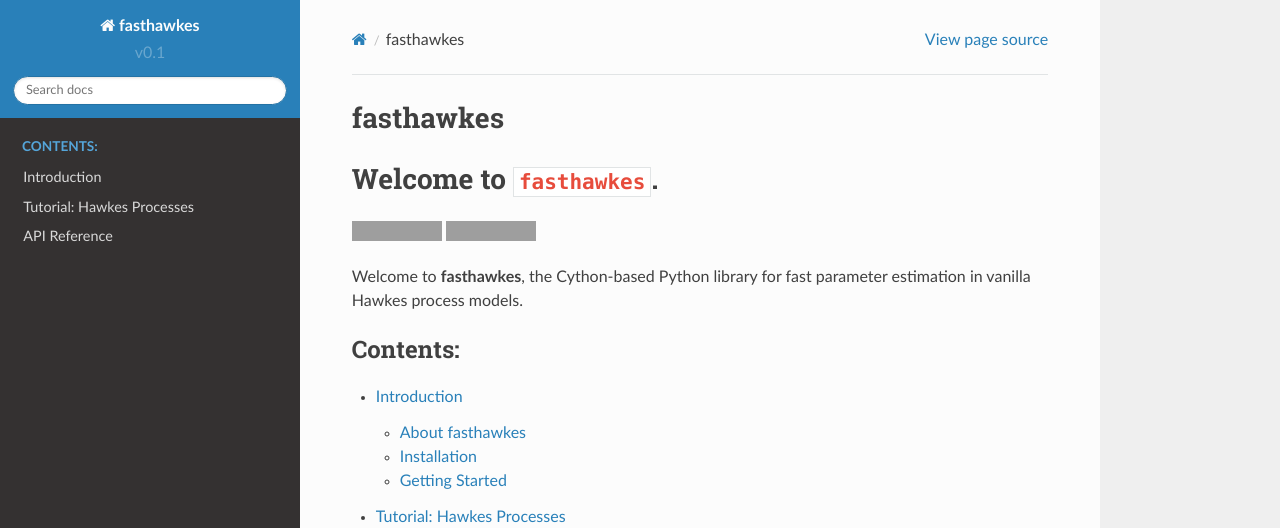
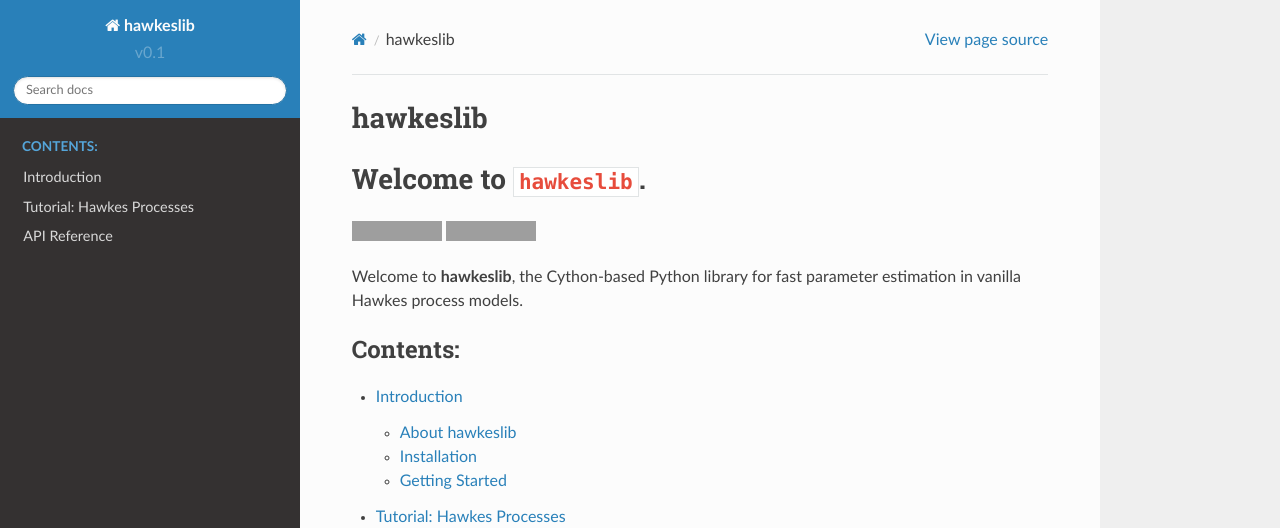
Before and after one commit to canerturkmen/hawkeslib, a Sphinx documentation site: the page built from docs/source/index.rst, in a window 1280 px wide and 1122 px high. Shown: the top 528 px of the window. Built offline with Sphinx 7.4.7 and the Read the Docs theme 2.0.0, drawn with Linux system fonts in a browser that asks for light colours; grey boxes are pictures that could not be loaded.

Commit message:
renamed the library

```diff
--- a/README.markdown
+++ b/README.markdown
@@ -1,9 +1,9 @@
-# Welcome to `fasthawkes`
+# Welcome to `hawkeslib`
 
-[![Build Status](https://travis-ci.org/canerturkmen/fasthawkes.svg?branch=master)](https://travis-ci.org/canerturkmen/fasthawkes)
+[![Build Status](https://travis-ci.org/canerturkmen/hawkeslib.svg?branch=master)](https://travis-ci.org/canerturkmen/hawkeslib)
 [![License: MIT](https://img.shields.io/badge/License-MIT-yellow.svg)](https://opensource.org/licenses/MIT)
 
-`fasthawkes` started with the ambition of having a go-to implementation of plain-vanilla Hawkes processes (HP), i.e. those
+`hawkeslib` started with the ambition of having a go-to implementation of plain-vanilla Hawkes processes (HP), i.e. those
 with factorized triggering kernels with exponential decay functions.
 
 Currently, the following models are available with a unified interface:
--- a/docs/source/conf.py
+++ b/docs/source/conf.py
@@ -19,7 +19,7 @@
 
 # -- Project information -----------------------------------------------------
 
-project = u'fasthawkes'
+project = u'hawkeslib'
 copyright = u'2018, Caner Turkmen'
 author = u'Caner Turkmen'
 
@@ -105,7 +105,7 @@ html_static_path = ['_static']
 # -- Options for HTMLHelp output ---------------------------------------------
 
 # Output file base name for HTML help builder.
-htmlhelp_basename = 'fasthawkesdoc'
+htmlhelp_basename = 'hawkeslibdoc'
 
 
 # -- Options for LaTeX output ------------------------------------------------
@@ -132,7 +132,7 @@ latex_elements = {
 # (source start file, target name, title,
 #  author, documentclass [howto, manual, or own class]).
 latex_documents = [
-    (master_doc, 'fasthawkes.tex', u'fasthawkes Documentation',
+    (master_doc, 'hawkeslib.tex', u'hawkeslib Documentation',
      u'Caner Turkmen', 'manual'),
 ]
 
@@ -142,7 +142,7 @@ latex_documents = [
 # One entry per manual page. List of tuples
 # (source start file, name, description, authors, manual section).
 man_pages = [
-    (master_doc, 'fasthawkes', u'fasthawkes Documentation',
+    (master_doc, 'hawkeslib', u'hawkeslib Documentation',
      [author], 1)
 ]
 
@@ -153,8 +153,8 @@ man_pages = [
 # (source start file, target name, title, author,
 #  dir menu entry, description, category)
 texinfo_documents = [
-    (master_doc, 'fasthawkes', u'fasthawkes Documentation',
-     author, 'fasthawkes', 'One line description of project.',
+    (master_doc, 'hawkeslib', u'hawkeslib Documentation',
+     author, 'hawkeslib', 'One line description of project.',
      'Miscellaneous'),
 ]
 
--- a/docs/source/index.rst
+++ b/docs/source/index.rst
@@ -1,19 +1,19 @@
-.. fasthawkes documentation master file, created by
+.. hawkeslib documentation master file, created by
    sphinx-quickstart on Mon Jul 16 13:23:57 2018.
    You can adapt this file completely to your liking, but it should at least
    contain the root `toctree` directive.
 
-fasthawkes
+hawkeslib
 ==========
 
-Welcome to ``fasthawkes``.
+Welcome to ``hawkeslib``.
 =======
-.. image:: https://travis-ci.org/canerturkmen/fasthawkes.svg?branch=master
-   :target: https://travis-ci.org/canerturkmen/fasthawkes
+.. image:: https://travis-ci.org/canerturkmen/hawkeslib.svg?branch=master
+   :target: https://travis-ci.org/canerturkmen/hawkeslib
 .. image:: https://img.shields.io/badge/License-MIT-yellow.svg
    :target: https://opensource.org/licenses/MIT
 
-Welcome to **fasthawkes**, the Cython-based Python library for fast parameter
+Welcome to **hawkeslib**, the Cython-based Python library for fast parameter
 estimation in vanilla Hawkes process models.
 
 .. toctree::
--- a/docs/source/tutorial.rst
+++ b/docs/source/tutorial.rst
@@ -308,7 +308,7 @@ samples from this process would look like (for :math:`\lambda(t) = 3)`:
 
 
 We implement homogeneous Poisson processs in
-:class:`fasthawkes.PoissonProcess`.
+:class:`hawkeslib.PoissonProcess`.
 
 Poisson processes underlie many applications, for example in queueing theory.
 There, however, people or packets arriving in a queue can reasonably be expected
@@ -406,7 +406,7 @@ occurrence.
 
 .. code:: ipython2
 
-    from fasthawkes import UnivariateExpHawkesProcess
+    from hawkeslib import UnivariateExpHawkesProcess
 
     mu, alpha, beta = .1, .2, .1
     uv = UnivariateExpHawkesProcess()
```
Also changed, not shown: docs/source/api.rst (+5 -5 lines), docs/source/intro.rst (+5 -5 lines), 9 other files.
